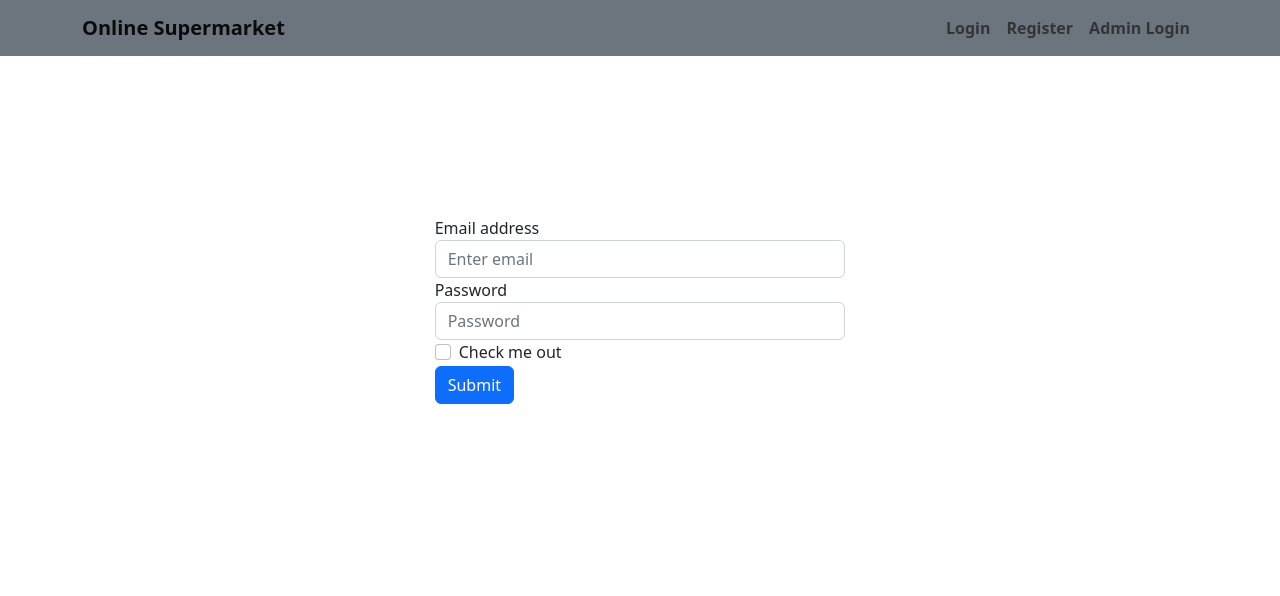
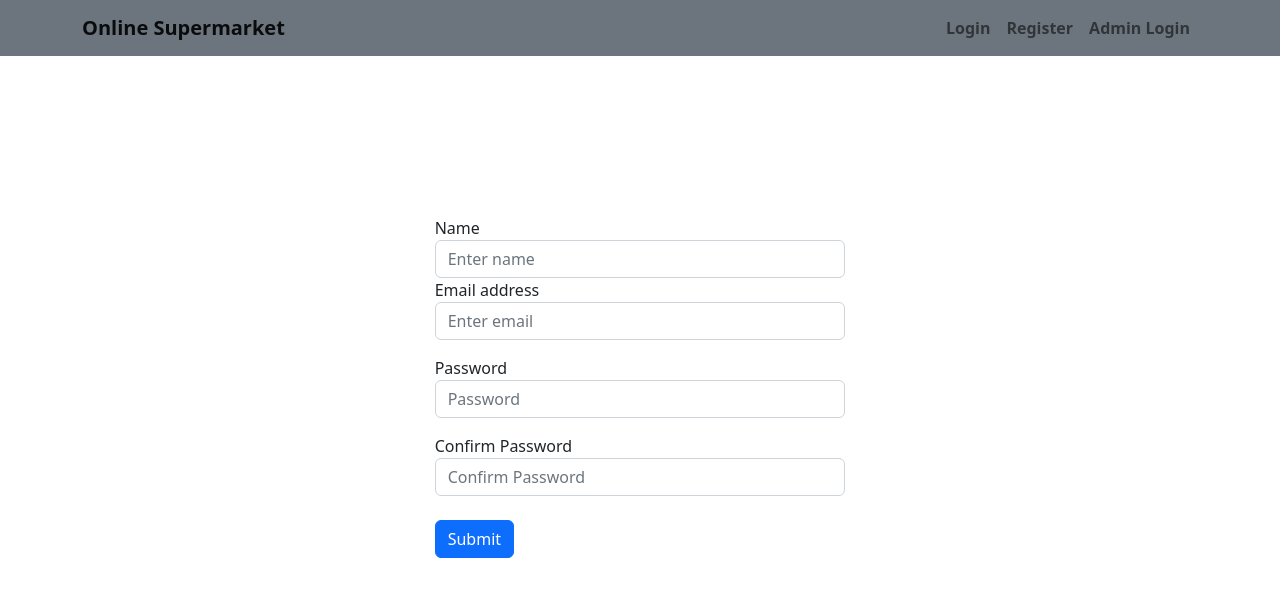
Before and after one commit to shaurya5/online-supermarket, a React (Create React App) app in the folder client/: page /register in a window 1280 px wide. Shown: the top 596 px of the page. Built offline with nearby package versions, Linux system fonts and the light colour scheme.

Commit message:
login cards done

```diff
--- a/client/src/AllRoutes.js
+++ b/client/src/AllRoutes.js
@@ -1,20 +1,21 @@
 import React from 'react';
-import { BrowserRouter as Router, Routes, Route, BrowserRouter } from 'react-router-dom'
-import AdminLogin from './components/AdminLogin';
-import Register from './pages/register';
-import Login from './pages/login';
-import App from './App';
+import { BrowserRouter as Router, Routes, Route } from 'react-router-dom'
+import AdminLogin from './pages/AdminLogin';
+import Register from './pages/Register';
+import Login from './pages/Login';
+import Dashboard from './pages/Dashboard'
 
 function AllRoutes() {
   return (
-    <BrowserRouter>
+    <Router>
       <Routes>
-        <Route path='/' element={<App />} />
+        <Route path='/' element={<Login />} />
         <Route path='/login' element={<Login />} />
         <Route path='/register' element={<Register />} />
         <Route path='/admin-login' element={<AdminLogin />} />
+        <Route path='/dashboard' element={<Dashboard />} />
       </Routes>
-    </BrowserRouter>
+    </Router>
   );
 }
 
--- a/client/src/App.js
+++ b/client/src/App.js
@@ -1,11 +1,11 @@
-import LoginCard from './components/LoginCard';
-import NavigationBar from './components/NavigationBar'
+import LoginCard from './components/login-cards/LoginCard';
+import NavigationBar from './components/navs/NavigationBar'
+import AllRoutes from './AllRoutes'
 
 function App() {
   return (
     <div className="App">
-      <NavigationBar />
-      <LoginCard />
+      <AllRoutes />
     </div>
   );
 }
--- a/client/src/components/LoginCard.js
+++ b/client/src/components/login-cards/AdminLoginCard.js
@@ -1,7 +1,8 @@
 import { useState } from "react";
-import styles from "../styles/loginCard.module.css";
+import styles from "../../styles/loginCard.module.css";
+import axios from 'axios';
 
-function LoginCard() {
+function AdminLoginCard() {
   const [password, setPassword] = useState("");
   const [email, setEmail] = useState("");
   const [passwordError, setpasswordError] = useState("");
@@ -36,14 +37,19 @@ function LoginCard() {
   const loginSubmit = (e) => {
     e.preventDefault();
     handleValidation();
+    axios.post(process.env.AXIOS_BASE_URL, {
+      email: email,
+      password: password
+    })
   };
+
   return (
     <div className={styles.container}>
       <div className="row d-flex justify-content-center">
         <div className="col-md-4">
           <form id="loginform" onSubmit={loginSubmit}>
             <div className="form-group">
-              <label>Email address</label>
+              <label>Email address (Admin)</label>
               <input
                 type="email"
                 className="form-control"
@@ -57,7 +63,7 @@ function LoginCard() {
                 {emailError}
               </small>
             </div>
-            <div className="form-group">
+            <div className="form-group mt-3">
               <label>Password</label>
               <input
                 type="password"
@@ -70,15 +76,7 @@ function LoginCard() {
                 {passwordError}
               </small>
             </div>
-            <div className="form-group form-check">
-              <input
-                type="checkbox"
-                className="form-check-input"
-                id="exampleCheck1"
-              />
-              <label className="form-check-label">Check me out</label>
-            </div>
-            <button type="submit" className="btn btn-primary">
+            <button type="submit" className="btn btn-primary mt-4">
               Submit
             </button>
           </form>
@@ -88,4 +86,4 @@ function LoginCard() {
   );
 }
 
-export default LoginCard;
+export default AdminLoginCard;
--- a/client/src/components/RegisterCard.js
+++ b/client/src/components/login-cards/LoginCard.js
@@ -1,7 +1,8 @@
 import { useState } from "react";
-import styles from "../styles/loginCard.module.css";
+import styles from "../../styles/loginCard.module.css";
+import axios from 'axios';
 
-function RegisterCard() {
+function LoginCard() {
   const [password, setPassword] = useState("");
   const [email, setEmail] = useState("");
   const [passwordError, setpasswordError] = useState("");
@@ -36,7 +37,13 @@ function RegisterCard() {
   const loginSubmit = (e) => {
     e.preventDefault();
     handleValidation();
+    axios.post(process.env.REACT_APP_AXIOS_BASE_URL, {
+      email, password
+    })
+    .then(res => console.log(res))
+    .catch(err => console.log(err))
   };
+
   return (
     <div className={styles.container}>
       <div className="row d-flex justify-content-center">
@@ -57,7 +64,7 @@ function RegisterCard() {
                 {emailError}
               </small>
             </div>
-            <div className="form-group">
+            <div className="form-group mt-3">
               <label>Password</label>
               <input
                 type="password"
@@ -70,15 +77,7 @@ function RegisterCard() {
                 {passwordError}
               </small>
             </div>
-            <div className="form-group form-check">
-              <input
-                type="checkbox"
-                className="form-check-input"
-                id="exampleCheck1"
-              />
-              <label className="form-check-label">Check me out</label>
-            </div>
-            <button type="submit" className="btn btn-primary">
+            <button type="submit" className="btn btn-primary mt-4">
               Submit
             </button>
           </form>
@@ -88,4 +87,4 @@ function RegisterCard() {
   );
 }
 
-export default RegisterCard;
+export default LoginCard;
--- a/client/src/components/AdminLogin.js
+++ b/client/src/components/login-cards/RegisterCard.js
@@ -1,14 +1,26 @@
 import { useState } from "react";
-import styles from "../styles/loginCard.module.css";
+import styles from "../../styles/loginCard.module.css";
 
-function AdminLogin() {
+function RegisterCard() {
   const [password, setPassword] = useState("");
   const [email, setEmail] = useState("");
   const [passwordError, setpasswordError] = useState("");
   const [emailError, setemailError] = useState("");
+  const [name, setName] = useState("")
+  const [nameError, setNameError] = useState("")
+  const [confPass, setConfPass] = useState("")
+  const [confPassError, setConfPassError] = useState("")
 
   const handleValidation = (event) => {
     let formIsValid = true;
+    if(name === "") {
+      setNameError("Name cannot be empty")
+      formIsValid = false;
+      return false;
+    } else {
+      setNameError("")
+      formIsValid = true;
+    }
 
     if (!email.match(/^\w+@[a-zA-Z_]+?\.[a-zA-Z]{2,3}$/)) {
       formIsValid = false;
@@ -30,6 +42,15 @@ function AdminLogin() {
       formIsValid = true;
     }
 
+    if(password !== confPass) {
+      formIsValid = false;
+      setConfPassError("Password and Confirm Password have to be same")
+      return false;
+    } else {
+      setConfPassError("")
+      formIsValid = true
+    }
+
     return formIsValid;
   };
 
@@ -37,11 +58,27 @@ function AdminLogin() {
     e.preventDefault();
     handleValidation();
   };
+
   return (
     <div className={styles.container}>
       <div className="row d-flex justify-content-center">
         <div className="col-md-4">
           <form id="loginform" onSubmit={loginSubmit}>
+            <div className="form-group">
+              <label>Name</label>
+              <input
+                type="text"
+                className="form-control"
+                id="NameInput"
+                name="NameInput"
+                aria-describedby="nameHelp"
+                placeholder="Enter name"
+                onChange={(event) => setName(event.target.value)}
+              />
+              <small id="nameHelp" className="text-danger form-text">
+                {nameError}
+              </small>
+            </div>
             <div className="form-group">
               <label>Email address</label>
               <input
@@ -57,7 +94,7 @@ function AdminLogin() {
                 {emailError}
               </small>
             </div>
-            <div className="form-group">
+            <div className="form-group mt-3">
               <label>Password</label>
               <input
                 type="password"
@@ -70,15 +107,20 @@ function AdminLogin() {
                 {passwordError}
               </small>
             </div>
-            <div className="form-group form-check">
+            <div className="form-group mt-3">
+              <label>Confirm Password</label>
               <input
-                type="checkbox"
-                className="form-check-input"
-                id="exampleCheck1"
+                type="password"
+                className="form-control"
+                id="confInputPassword"
+                placeholder="Confirm Password"
+                onChange={(event) => setConfPass(event.target.value)}
               />
-              <label className="form-check-label">Check me out</label>
+              <small id="passworderror" className="text-danger form-text">
+                {confPassError}
+              </small>
             </div>
-            <button type="submit" className="btn btn-primary">
+            <button type="submit" className="btn btn-primary mt-4">
               Submit
             </button>
           </form>
@@ -88,4 +130,4 @@ function AdminLogin() {
   );
 }
 
-export default AdminLogin;
+export default RegisterCard;
--- a/client/src/components/NavigationBar.js
+++ b/client/src/components/navs/NavigationBar.js
@@ -2,7 +2,7 @@ import Container from "react-bootstrap/Container";
 import Nav from "react-bootstrap/Nav";
 import Navbar from "react-bootstrap/Navbar";
 import "bootstrap/dist/css/bootstrap.min.css";
-import "../styles/navbar.css";
+import "../../styles/navbar.css";
 
 function NavigationBar() {
   return (
--- a/client/src/pages/AdminLogin.js
+++ b/client/src/pages/AdminLogin.js
@@ -1,9 +1,13 @@
 import React from 'react';
-import AdminLogin from '../components/AdminLogin';
+import AdminLoginCard from '../components/login-cards/AdminLoginCard';
+import NavigationBar from '../components/navs/NavigationBar';
 
-function AdminLogin(props) {
+function AdminLogin() {
   return (
-    <AdminLogin />
+    <>
+      <NavigationBar />
+      <AdminLoginCard />
+    </>
   );
 }
 
--- a/client/src/pages/Login.js
+++ b/client/src/pages/Login.js
@@ -1,9 +1,13 @@
 import React from 'react';
-import LoginCard from '../components/LoginCard';
+import LoginCard from '../components/login-cards/LoginCard';
+import NavigationBar from '../components/navs/NavigationBar';
 
-function Login(props) {
+function Login() {
   return (
-    <LoginCard />
+    <>
+      <NavigationBar />
+      <LoginCard />
+    </>
   );
 }
 
--- a/client/src/pages/Register.js
+++ b/client/src/pages/Register.js
@@ -1,9 +1,13 @@
 import React from 'react';
-import RegisterCard from '../components/RegisterCard';
+import RegisterCard from '../components/login-cards/RegisterCard';
+import NavigationBar from '../components/navs/NavigationBar';
 
-function Register(props) {
+function Register() {
   return (
-    <RegisterCard />
+    <>
+      <NavigationBar />
+      <RegisterCard />
+    </>
   );
 }
 
--- a/client/src/styles/loginCard.module.css
+++ b/client/src/styles/loginCard.module.css
@@ -1,3 +1,7 @@
 .container {
   margin-top: 20vh;
 }
+
+@media only screen and (max-width: 600px) {
+
+}
```
Also changed, not shown: client/src/components/navs/DashboardNav.js (added, +29 -0 lines), client/src/pages/Dashboard.js (added), 1 other file (tests, documents, lock files or other folders).
